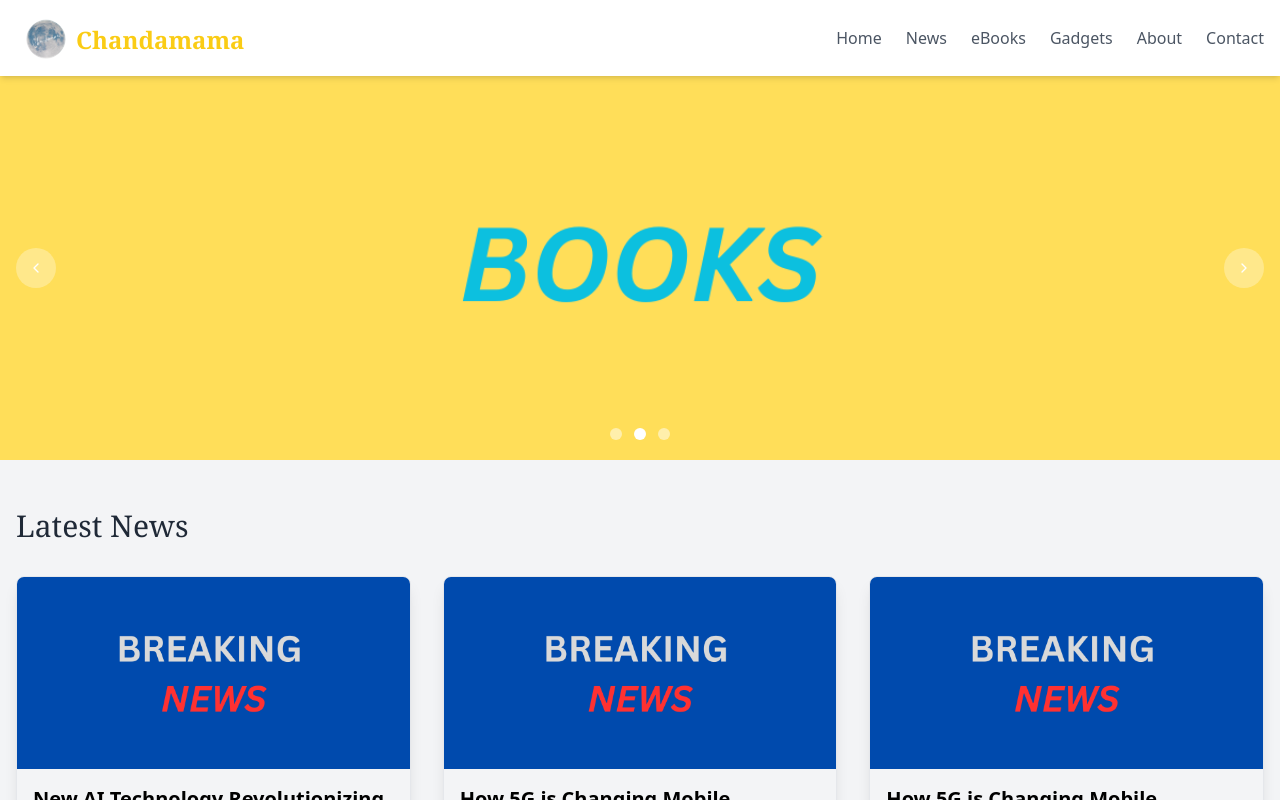
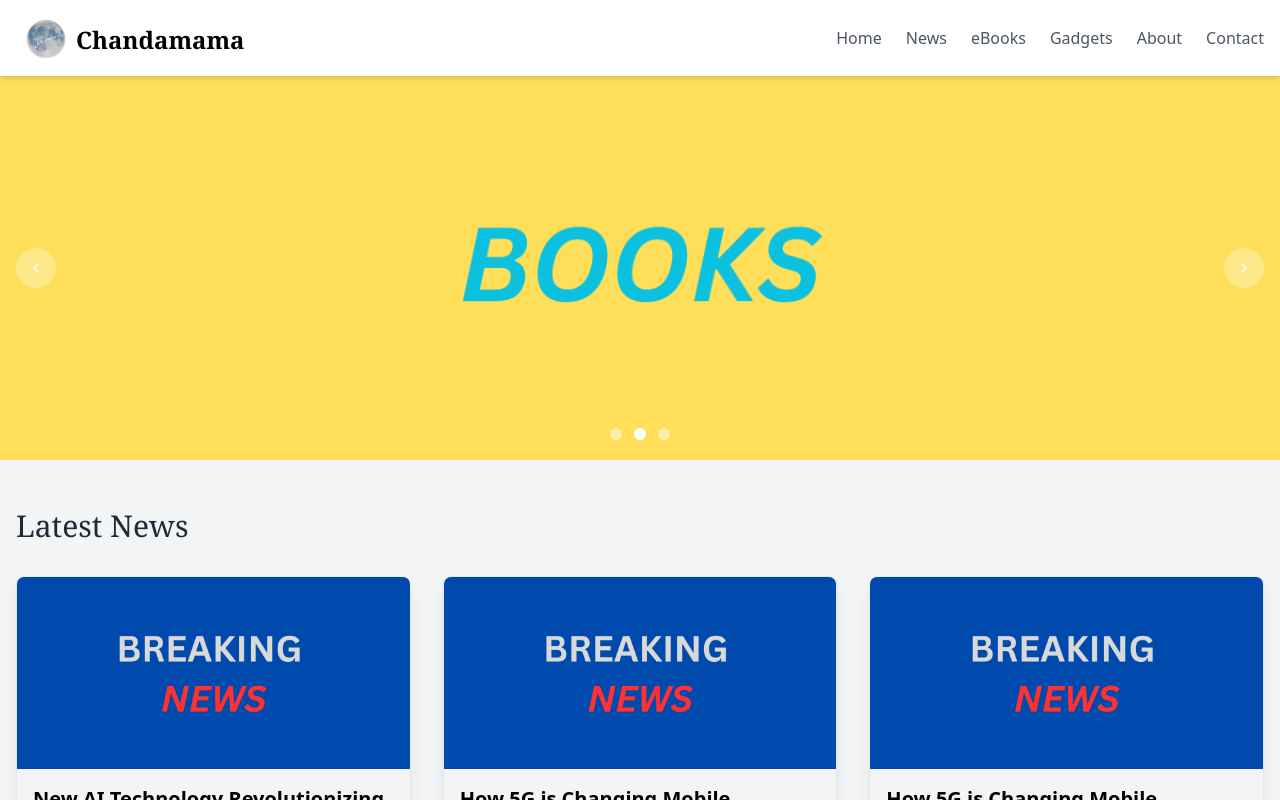
Before and after one commit to vamshichi/chandamama.tech, a Next.js app: page / in a window 1280 px wide. Shown: the top 800 px of the page. Built offline with nearby package versions, Linux system fonts and the light colour scheme.

Commit message:
changed logo colour

```diff
--- a/app/components/Header.tsx
+++ b/app/components/Header.tsx
@@ -20,7 +20,7 @@ export default function Navbar() {
         {/* Logo */}
         <Link href="/" className="text-2xl font-bold text-gray-800 flex">
         <Image src={Logo} alt="Chandamama Logo" width={60} height={60} />
-        <p className='pt-4 font-serif text-yellow-400'>Chandamama</p>
+        <p className='pt-4 font-serif text-black'>Chandamama</p>
         </Link>
 
         {/* Desktop Navigation */}
```
